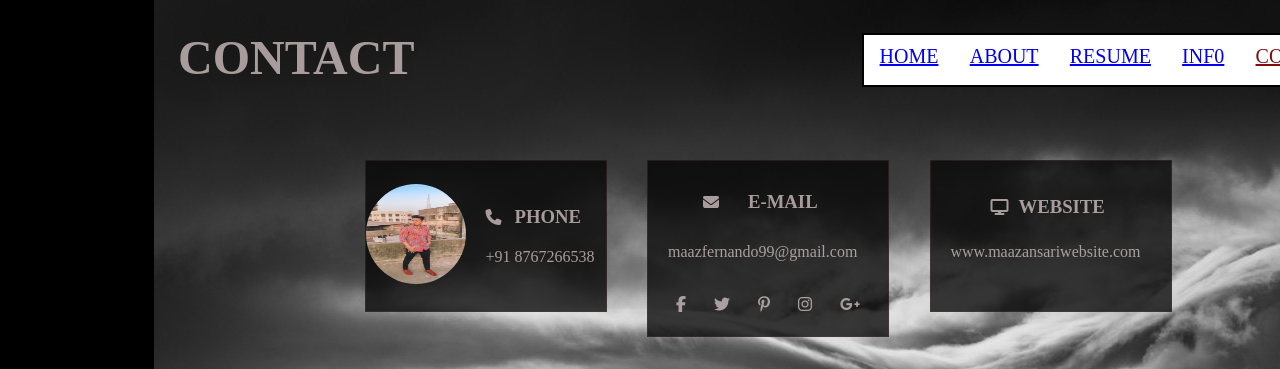
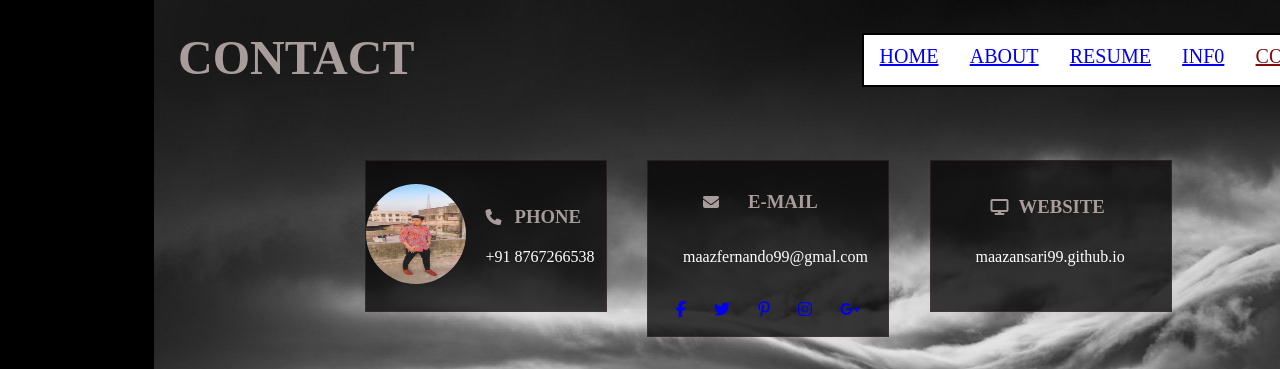
Before and after one commit to maazansari99/maazansari99.github.io, a plain HTML site: page contact.html in a window 1280 px wide. Shown: the top 369 px of the page. Drawn offline with Linux system fonts and the light colour scheme; grey boxes are pictures that could not be loaded.

Commit message:
some update code

```diff
--- a/assets/css/style4.css
+++ b/assets/css/style4.css
@@ -78,6 +78,7 @@ li.active a{
     height: 150px;
     border: 1px solid #6244444a;
     background-color:  #050505c4;
+    text:white;
 }
 
 .profile img{
@@ -99,9 +100,20 @@ li.active a{
     padding-left: 13px;
 }
 
-.number p{
+.number {
    padding-top: 20px;
 }
+
+.number a{
+    color: #fff;
+    text-decoration-line: none;
+}
+
+
+.number a:hover{
+    color:var(--primary-color);
+}
+
 
 .mid{
     width: 240px;
@@ -123,10 +135,20 @@ li.active a{
 }
 
 .address{
-  padding-left: 20px;
-  padding-top: 30px;
+  padding-left: 35px;
+  padding-top: 35px;
 
 }
+
+.address a{
+    color: #fff;
+    text-decoration-line: none;
+}
+
+.address a:hover{
+    color:var(--primary-color);
+}
+
 .social{
     display: flex;
     justify-content: space-evenly;
@@ -153,8 +175,17 @@ li.active a{
 }
 
 .web-name{
-    padding-left: 20px;
-    padding-top: 25px;
+    padding-left: 45px;
+    padding-top: 30px;
+}
+
+.web-name a{
+    color: #fff;
+    text-decoration-line: none;
+}
+
+.web-name a:hover{
+    color:var(--primary-color);
 }
 
 
--- a/contact.html
+++ b/contact.html
@@ -31,7 +31,7 @@
 
                 <div class="left">
                     <div class="profile">
-                        <img src="./assets/image/IMG_6081.jpg" alt="">
+                        <img src="./assets/image/IMG_6081.jpg" alt="#">
                     </div>
                     <div class="phone-list">
                         <div class="phone">
@@ -39,7 +39,7 @@
                             <h3>PHONE</h3>
                         </div>
                         <div class="number">
-                            <p>+91 8767266538</p>
+                           <a href="#">+91 8767266538</a>
                         </div>
                     </div>
 
@@ -53,14 +53,23 @@
                         <h3>E-MAIL</h3>
                     </div>
                     <div class="address">
-                        <p>maazfernando99@gmail.com</p>
+                       <a href="#">maazfernando99@gmal.com</a>
                     </div>
                     <div class="social">
+                       <a href="#">
                         <i class="fa-brands fa-facebook-f"></i>
+                       </a>
+                       <a href="#">
                         <i class="fa-brands fa-twitter"></i>
-                        <i class="fa-brands fa-pinterest-p"></i>
-                        <i class="fa-brands fa-instagram"></i>
+                       </a>
+                        <a href="#">
+                            <i class="fa-brands fa-pinterest-p"></i>
+                        </a>
+                       <a href="#"> <i class="fa-brands fa-instagram"></i>
+                    </a>
+                       <a href="#">
                         <i class="fa-brands fa-google-plus-g"></i>
+                       </a>
                     </div>
                 </div>
 
@@ -70,7 +79,7 @@
                         <h3>WEBSITE</h3>
                     </div>
                     <div class="web-name">
-                        <p>www.maazansariwebsite.com</p>
+                       <a href="#">maazansari99.github.io</a>
                     </div>
                 </div>
 
```
Also changed, not shown: about.html (+14 -5 lines).
